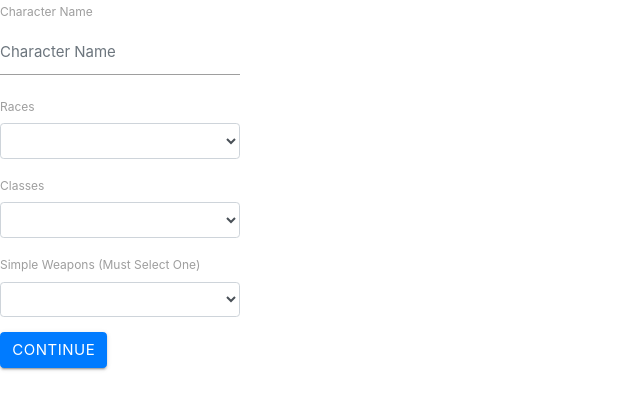
After one commit to BrandonGrayson/Dungeon-Master-Manager, a web app: file public/indexdndapi.html in a window 1280 px wide. The commit adds this page. Shown: the top 410 px of the page, without its empty margins (0-640 px from the left). Run offline with its HTML, style and script files only (its server is not run), Linux system fonts and the light colour scheme; lists and menus that the app fills with data are empty; some libraries are stand-ins or nearby versions.

Commit message:
added form functionality

```diff
--- /dev/null
+++ b/public/indexdndapi.html
@@ -0,0 +1,55 @@
+<!DOCTYPE html>
+<html lang="en">
+
+<head>
+    <meta charset="UTF-8">
+    <title>Dungeon Master Manager</title>
+    <link rel="stylesheet" href="https://cdnjs.cloudflare.com/ajax/libs/materialize/0.98.0/css/materialize.min.css">
+    <script src="https://code.jquery.com/jquery.js"></script>
+    <link rel="stylesheet" href="https://stackpath.bootstrapcdn.com/bootstrap/4.1.3/css/bootstrap.min.css"
+        integrity="sha384-MCw98/SFnGE8fJT3GXwEOngsV7Zt27NXFoaoApmYm81iuXoPkFOJwJ8ERdknLPMO" crossorigin="anonymous">
+    <!-- <link rel="stylesheet" type="text/css" href="/public/stylesheets/style.css" /> -->
+    <link rel="preconnect" href="https://fonts.gstatic.com">
+    <!-- <link href="https://fonts.googleapis.com/css2?family=Proza+Libre@1&family=Roboto+Slab&display=swap" rel="stylesheet"> -->
+</head>
+
+<body>
+    <div class="d-flex flex-row">
+            <form>
+                <div class="form-group">
+                  <label for="characterName">Character Name</label>
+                  <input type="text" class="form-control" id="characterName" placeholder="Character Name">
+                </div>
+                <div class="form-group">
+                  <label for="raceChoice">Races</label>
+                  <select class="form-control" id="raceChoice">
+                  </select>
+                </div>
+                <div class="form-group">
+                    <label for="classChoice">Classes</label>
+                    <select class="form-control" id="classChoice">
+                    </select>
+                </div>
+                <div class="form-group">
+                    <label for="classChoice">Simple Weapons (Must Select One)</label>
+                    <select class="form-control" id="simpleweaponChoice">
+                    </select>
+                </div>
+                <button type="submit" class="btn btn-primary" id="raceClassBtn">Continue</button>
+              </form>
+            <div class="d-flex flex-column" id="newCharacter">
+            <div id="createdCharacter">
+            </div>
+            <h4 class= "attributes" id="str"></h4><br>
+            <h4 class= "attributes" id="int"></h4><br>
+            <h4 class= "attributes" id="wis"></h4><br>
+            <h4 class= "attributes" id="dex"></h4><br>
+            <h4 class= "attributes" id="con"></h4><br>
+            <h4 class= "attributes" id="cha"></h4><br>
+            </div>
+    </div>
+
+    <script src="script.js"></script>
+</body>
+
+</html>
--- a/views/layouts/main.handlebars
+++ b/views/layouts/main.handlebars
@@ -16,7 +16,6 @@
 
 <body>
     {{{ body }}}
-
     <script src=" "></script>
 </body>
 
```
Also changed, not shown: public/js/dndapiscript.js (added, +73 -0 lines), public/js/dndapi.js (added).
